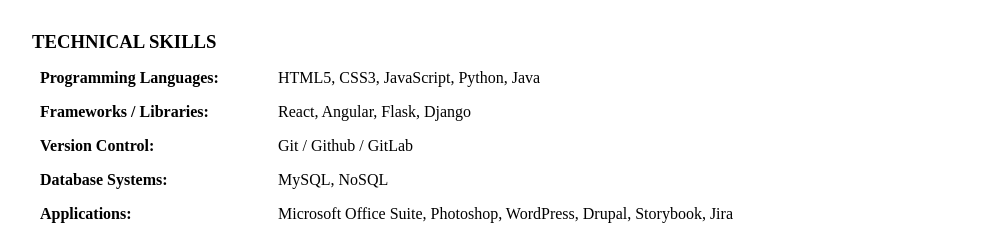
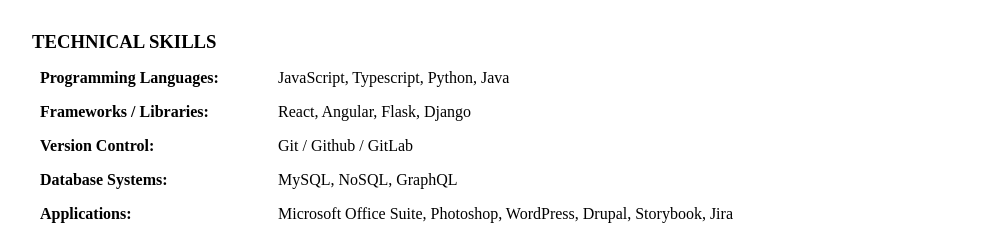
Before and after one commit to jacqueline-walsh/jacqueline-walsh-portfolio, a React (Create React App) app: page /#/about in a window 1280 px wide. Shown: the part 1194-1433 px from the top of the page, without its empty margins (124-1112 px from the left). Built offline with nearby package versions, Linux system fonts and the light colour scheme.

Commit message:
update about page

```diff
--- a/src/data/technical.js
+++ b/src/data/technical.js
@@ -2,7 +2,7 @@
   {
     id: 1,
     title: "Programming Languages:",
-    description: "HTML5, CSS3, JavaScript, Python, Java",
+    description: "JavaScript, Typescript, Python, Java",
   },
   {
     id: 2,
@@ -17,7 +17,7 @@
   {
     id: 4,
     title: "Database Systems:",
-    description: "MySQL, NoSQL",
+    description: "MySQL, NoSQL, GraphQL",
   },
   {
     id: 5,
```
